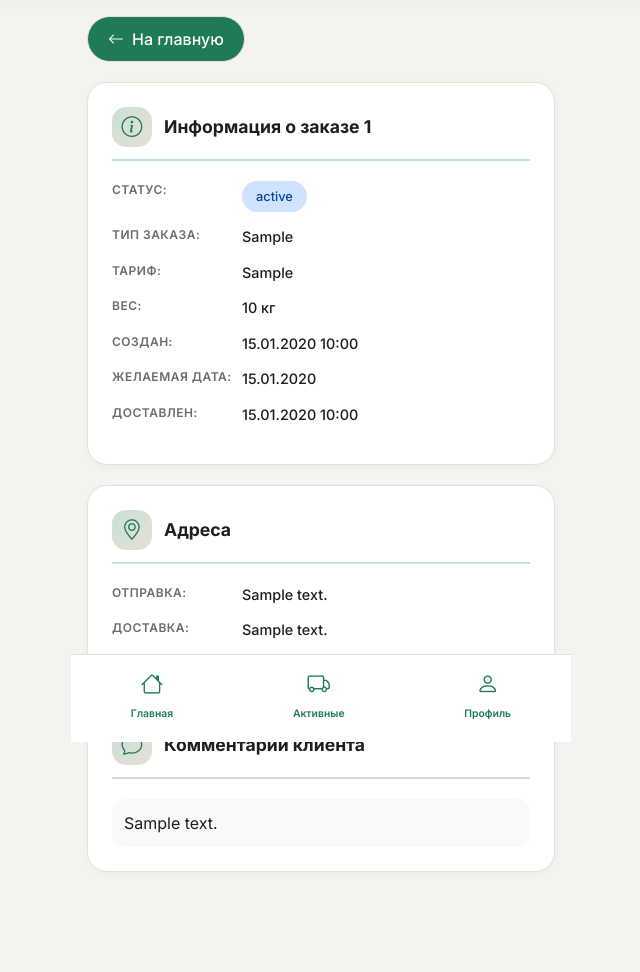
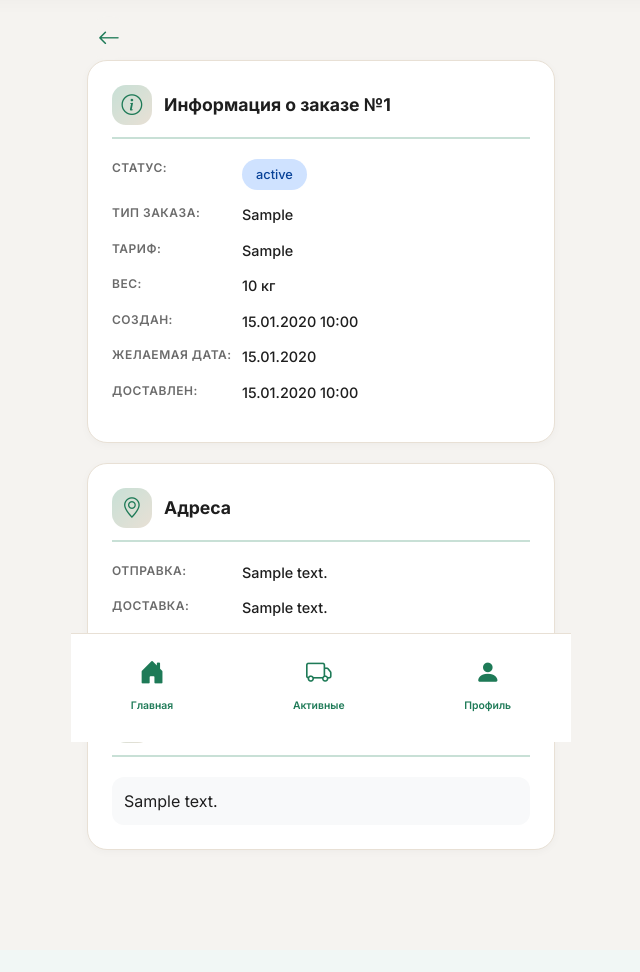
Before and after one commit to khokhlovap/projectdelivery, a Django app: template deliverysite/templates/courier/courier_order_readonly.html in a window 1280 px wide. Shown: the part 58-1030 px from the top of the page, without its empty margins (319-959 px from the left). After the commit the page ends 908 px from the top, so only its background shows below. Run offline with Django 5.2, Linux system fonts and the light colour scheme; the template is opened without the code that fills it: most values are stand-ins (such as "Sample title", 1, 10 or a date in 2020).

Commit message:
Обновление дмзайна ЛК курьер (главная страница)

```diff
--- a/deliverysite/templates/courier/courier_base.html
+++ b/deliverysite/templates/courier/courier_base.html
@@ -31,7 +31,7 @@
         width: 50px;
         height: 50px;
         background: linear-gradient(135deg, #C8E0D6 0%, #E8E0D5 100%);
-        border-radius: 50%;
+        border-radius: 16px;
         display: flex;
         align-items: center;
         justify-content: center;
@@ -191,38 +191,66 @@
         padding: 12px 0 20px;
         z-index: 100;
     }
+
     .nav-item {
         display: flex;
         flex-direction: column;
         align-items: center;
+        justify-content: center;
         gap: 6px;
         text-decoration: none;
-        color: #6B6B6B;
+        color: #ADB5BD;
         font-size: 0.7rem;
         transition: all 0.2s;
         font-weight: 600;
+        position: relative;
+        padding: 8px 16px;
+        border-radius: 16px;
+        background: transparent;
     }
+
     .nav-item i {
-        font-size: 1.4rem;
+        font-size: 1.6rem;
+        transition: all 0.2s;
     }
-    .nav-item.active {
-        color: #1E7A57;
-    }
+
     .nav-item span {
         font-size: 0.65rem;
         font-weight: 600;
+    }
+
+    /* Активное состояние */
+    .nav-item.active {
+        color: #1E7A57;
+        background: rgba(30, 122, 87, 0.1);
+    }
+
+    .nav-item.active i {
+        color: #1E7A57;
+        transform: translateY(-2px);
+    }
+
+    /* Эффект при нажатии */
+    .nav-item:active {
+        transform: scale(0.96);
+        background: rgba(30, 122, 87, 0.15);
     }
 
     /* Счетчик уведомлений */
     .badge-count {
         background: #dc3545;
         color: white;
-        border-radius: 50%;
-        padding: 2px 6px;
+        border-radius: 30px;
+        padding: 2px 8px;
         font-size: 0.6rem;
         position: absolute;
-        margin-top: -8px;
-        margin-left: 12px;
+        top: -4px;
+        right: 4px;
+        min-width: 18px;
+        height: 18px;
+        display: flex;
+        align-items: center;
+        justify-content: center;
     }
 
     /* Активные заказы */
@@ -255,11 +283,34 @@
     }
     .empty-state i {
         font-size: 3rem;
-        color: #C8E0D5;
+        color: #C8E0D6;
     }
     .empty-state p {
         color: #6B6B6B;
         margin-top: 12px;
+    }
+
+    /* Мобильная адаптация */
+    @media (max-width: 500px) {
+        .bottom-nav {
+            padding: 10px 0 18px;
+        }
+        .nav-item {
+            padding: 6px 12px;
+        }
+        .nav-item i {
+            font-size: 1.4rem;
+        }
+        .nav-item span {
+            font-size: 0.6rem;
+        }
+        .badge-count {
+            font-size: 0.55rem;
+            min-width: 16px;
+            height: 16px;
+            top: -2px;
+            right: 2px;
+        }
     }
 </style>
 
@@ -271,7 +322,7 @@
 <!-- Нижняя навигация -->
 <div class="bottom-nav">
     <a href="{% url 'delivery:courier_dashboard' %}" class="nav-item {% if active_tab == 'dashboard' %}active{% endif %}">
-        <i class="bi bi-house"></i>
+        <i class="bi bi-house-door-fill"></i>
         <span>Главная</span>
     </a>
     <a href="{% url 'delivery:courier_active_orders' %}" class="nav-item {% if active_tab == 'active_orders' %}active{% endif %}">
@@ -280,7 +331,7 @@
         <span class="badge-count" id="activeOrdersCount" style="display: none;">0</span>
     </a>
     <a href="{% url 'delivery:courier_profile' %}" class="nav-item {% if active_tab == 'profile' %}active{% endif %}">
-        <i class="bi bi-person"></i>
+        <i class="bi bi-person-fill"></i>
         <span>Профиль</span>
     </a>
 </div>
@@ -294,11 +345,12 @@
                 const badge = document.getElementById('activeOrdersCount');
                 if (data.count > 0) {
                     badge.textContent = data.count;
-                    badge.style.display = 'inline-block';
+                    badge.style.display = 'flex';
                 } else {
                     badge.style.display = 'none';
                 }
-            });
+            })
+            .catch(error => console.error('Error loading orders count:', error));
     }
     loadActiveOrdersCount();
     setInterval(loadActiveOrdersCount, 30000);
--- a/deliverysite/templates/courier/courier_order_detail_page.html
+++ b/deliverysite/templates/courier/courier_order_detail_page.html
@@ -196,7 +196,7 @@
     <a href="{% url 'delivery:courier_settings_history' %}?page={{ page_number }}" class="back-icon" id="backButton">
         <i class="bi bi-arrow-left"></i>
     </a>
-    <h1 class="detail-title">Заказ #{{ order.id }}</h1>
+    <h1 class="detail-title">Заказ №{{ order.id }}</h1>
 </div>
 
 <div class="info-card">
--- a/deliverysite/templates/courier/courier_order_readonly.html
+++ b/deliverysite/templates/courier/courier_order_readonly.html
@@ -4,24 +4,41 @@
 
 {% block courier_content %}
 <style>
-    .back-button {
+    .back-icon {
         display: inline-flex;
         align-items: center;
-        gap: 8px;
-        background: white;
-        border: 1px solid #E8E0D5;
-        border-radius: 40px;
-        padding: 10px 20px;
+        justify-content: center;
+        width: 44px;
+        height: 44px;
+        background: #F5F3F0;
+        border-radius: 50%;
         color: #1E7A57;
-        font-weight: 500;
         text-decoration: none;
-        margin-bottom: 20px;
         transition: all 0.2s;
+        cursor: pointer;
     }
-    .back-button:hover {
+
+    .back-icon:hover {
         background: #1E7A57;
+    }
+
+    .back-icon:hover i {
         color: white;
-        border-color: #1E7A57;
+    }
+
+    .back-icon:active {
+        background: #1E7A57;
+        transform: scale(0.95);
+    }
+
+    .back-icon:active i {
+        color: white !important;
+    }
+
+    .back-icon i {
+        font-size: 1.4rem;
+        transition: color 0.2s;
+        color: #1E7A57;
     }
     .detail-card {
         background: white;
@@ -143,9 +160,9 @@
 </style>
 
 <!-- Кнопка назад -->
-<a href="{% url 'delivery:courier_dashboard' %}" class="back-button" style="background: #1E7A57 !important; color: #FFFFFF !important; text-decoration: none;">
-    <i class="bi bi-arrow-left" style="color: #FFFFFF !important;"></i> На главную
-</a>
+ <a href="{% url 'delivery:courier_dashboard' %}" class="back-icon">
+        <i class="bi bi-arrow-left"></i>
+ </a>
 
 <!-- Информация о заказе -->
 <div class="detail-card">
@@ -153,7 +170,7 @@
         <div class="detail-card-header-icon">
             <i class="bi bi-info-circle"></i>
         </div>
-        <h3>Информация о заказе {{ order.id }}</h3>
+        <h3>Информация о заказе №{{ order.id }}</h3>
     </div>
     <div class="info-row">
         <div class="info-label">Статус:</div>
--- a/deliverysite/templates/courier/courier_settings_history.html
+++ b/deliverysite/templates/courier/courier_settings_history.html
@@ -352,7 +352,7 @@
             </div>
             <div class="order-info">
                 <div class="order-info-top">
-                    <span class="order-number">Заказ #{{ order.id }}</span>
+                    <span class="order-number">Заказ №{{ order.id }}</span>
                     <span class="order-date-small">
                         <i class="bi bi-calendar3"></i>
                         {{ order.delivered_at|date:"d.m.Y" }}
```
Also changed, not shown: deliverysite/templates/courier/courier_order_detail.html (+30 -13 lines).
